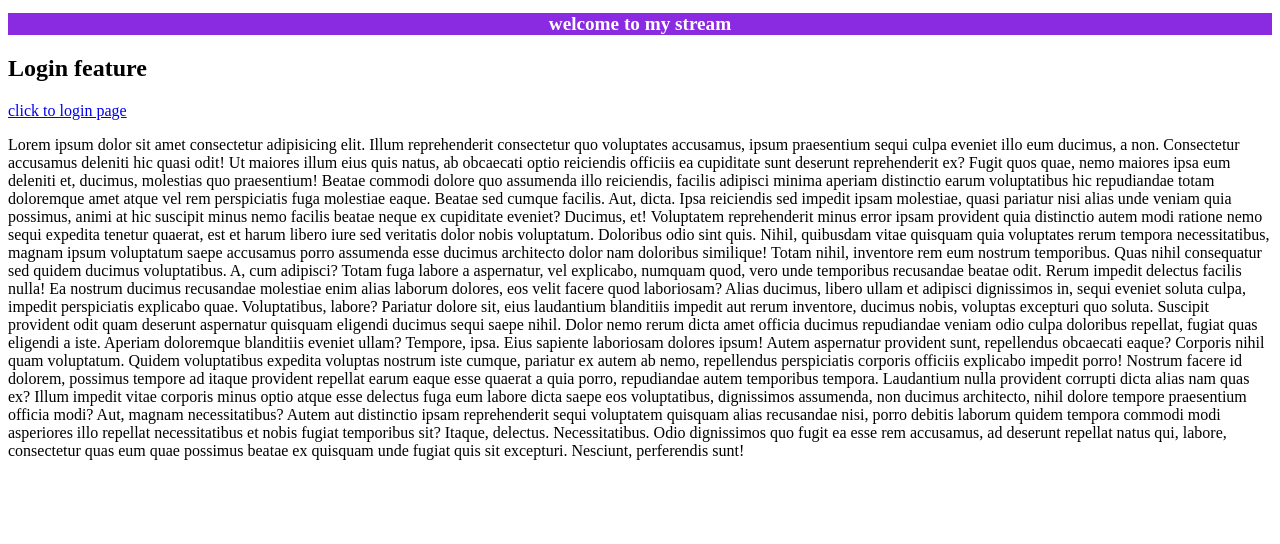
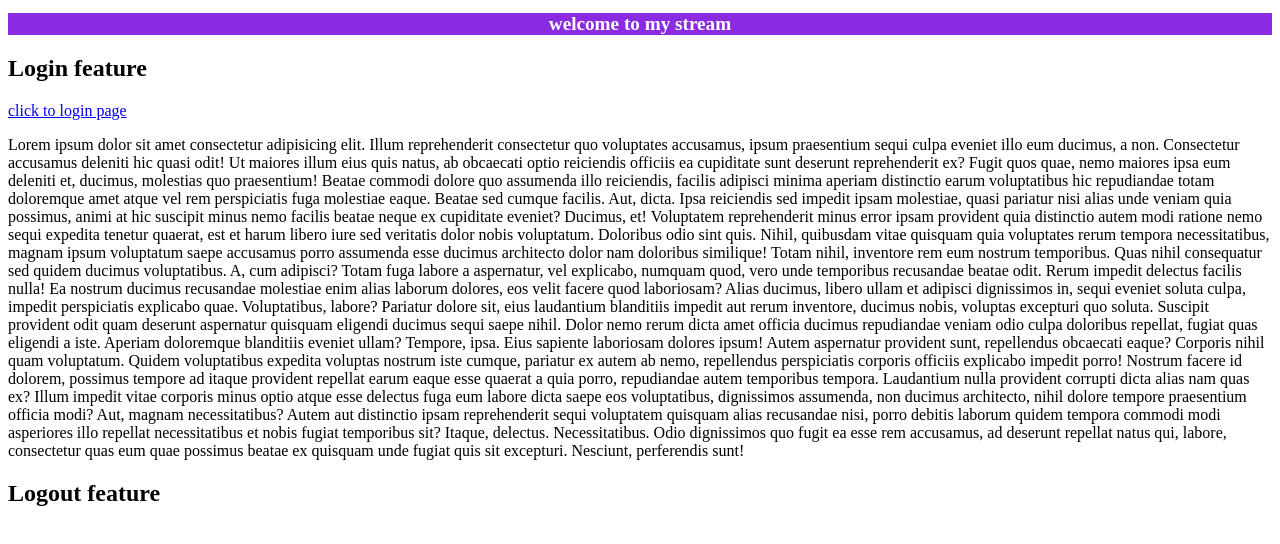
Before and after one commit to vinayakkambale/git-learning-two, a plain HTML site: page index.html in a window 1280 px wide. Drawn offline with Linux system fonts and the light colour scheme.

Commit message:
added logout feature

```diff
--- a/index.html
+++ b/index.html
@@ -26,6 +26,8 @@
     Autem aut distinctio ipsam reprehenderit sequi voluptatem quisquam alias recusandae nisi, porro debitis laborum quidem tempora commodi modi asperiores illo repellat necessitatibus et nobis fugiat temporibus sit? Itaque, delectus. Necessitatibus.
     Odio dignissimos quo fugit ea esse rem accusamus, ad deserunt repellat natus qui, labore, consectetur quas eum quae possimus beatae ex quisquam unde fugiat quis sit excepturi. Nesciunt, perferendis sunt!</p>
 
+    <h2>Logout feature</h2>
+
     <script src="script.js"></script>
 </body>
 </html>
```
